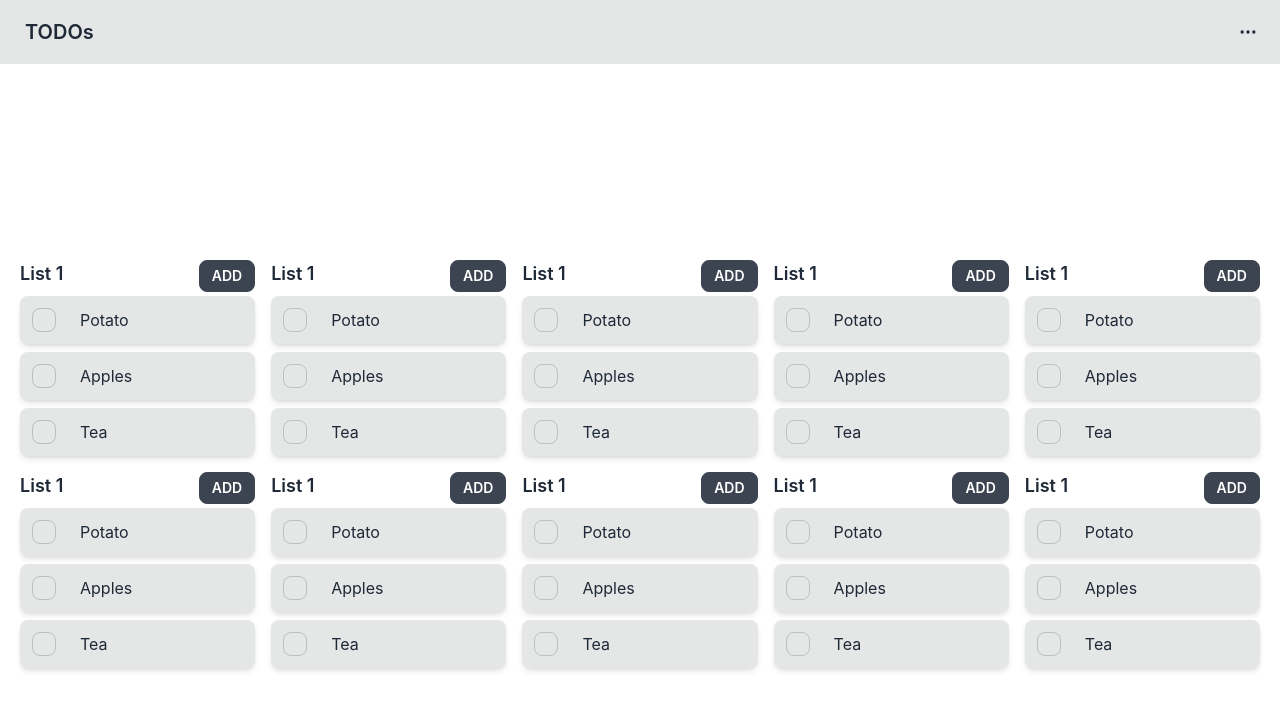
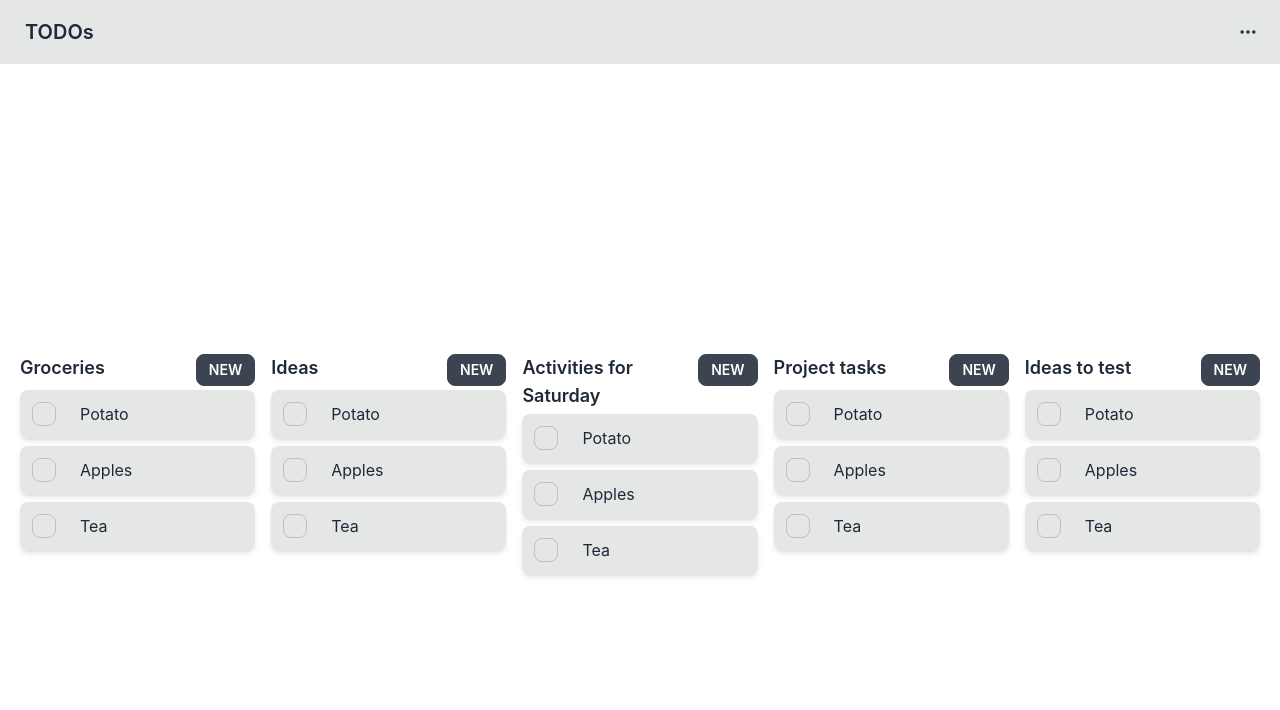
Before and after one commit to localhost5001/todolist, a React (Vite) app in the folder web/: page / in a window 1280 px wide. Shown: the top 710 px of the page. Built offline with nearby package versions, Linux system fonts and the light colour scheme.

Commit message:
web: implement add new todo component

```diff
--- /dev/null
+++ b/web/src/components/newTodoItem.tsx
@@ -0,0 +1,62 @@
+import { useState, useMemo } from 'react'
+
+import { TodoItemPayload } from '@/models/todoItem'
+
+interface NewTodoItemProps {
+  listId: number
+  onSave: (payload: TodoItemPayload) => void
+}
+
+export default function NewTodoItem(props: NewTodoItemProps) {
+  const [text, setText] = useState('New Item')
+  const [checked, setChecked] = useState(false)
+
+  const disableSaveBtn = useMemo(() => {
+    return !text || text.length < 1
+  }, [text])
+
+
+  const handleSaveBtnClick = () => {
+    const payload: TodoItemPayload = {
+      checked: checked,
+      text: text,
+      listId: props.listId
+    }
+    props.onSave(payload)
+  }
+
+
+  return (
+    <div
+      className='
+        flex space-x-4
+        animate-pulse focus-within:animate-none
+        bg-neutral rounded-lg p-3 shadow-md
+        transition ease-in-out duration-200 hover:scale-105 hover:bg-neutral-focus
+      '
+    >
+      <input
+        type='checkbox' className='checkbox'
+        checked={checked}
+        onChange={() => setChecked(!checked)}
+      />
+
+      <input
+        type="text"
+        defaultValue={text}
+        onChange={e => setText(e.target.value)}
+        placeholder="Type here"
+        className="input input-ghost input-xs w-full max-w-xs text-base"
+        onFocus={e => e.target.select()}
+      />
+
+      <button
+        onClick={handleSaveBtnClick}
+        className='btn btn-xs btn-success'
+        disabled={disableSaveBtn}
+      >
+        Add
+      </button>
+    </div>
+  )
+}
--- a/web/src/components/todoItem.tsx
+++ b/web/src/components/todoItem.tsx
@@ -55,7 +55,7 @@ export default function TodoItem(props: TodoItemProps) {
       className='
         flex space-x-4
         bg-base-300 rounded-lg p-3 shadow-md
-        transition ease-in-out duration-200 hover:scale-105 hover:bg-base-200
+        transition ease-in-out duration-200 hover:scale-105 hover:bg-neutral-focus
       '
     >
       <input
--- a/web/src/components/todoList.tsx
+++ b/web/src/components/todoList.tsx
@@ -1,7 +1,18 @@
-import { useState } from 'react'
+import { useState, useMemo } from 'react'
+
 import TodoItem from '@/components/todoItem'
+import NewTodoItem from '@/components/newTodoItem'
 
-export default function TodoList () {
+import type { TodoItemPayload } from '@/models/todoItem'
+
+interface TodoListProps {
+  id: number
+  title: string
+}
+
+export default function TodoList (props: TodoListProps) {
+  const [showNewItem, setShowNewItem] = useState(false)
+
   const [items, setItems] = useState([
     { id: 1, checked: false, text: 'Potato' },
     { id: 2, checked: false, text: 'Apples' },
@@ -18,22 +29,46 @@ export default function TodoList () {
     newItems[index].text = text
     setItems(newItems)
   }
+  const handleAddBtnClick = () => {
+    setShowNewItem(!showNewItem)
+  }
+  const onSaveClick = (payload: TodoItemPayload) => {
+    console.log(payload)
+  }
+
+  const renderNewItemEl = useMemo(() => {
+    if (showNewItem) {
+      return (
+        <div className='mb-2'>
+          <NewTodoItem
+            listId={props.id}
+            onSave={onSaveClick}
+          />
+        </div>
+      )
+    }
+
+    return null
+  }, [showNewItem])
+
 
   return (
     <div className='block'>
-
       <div className='w-full flex justify-between mb-1'>
         <div className='font-semibold text-lg'>
-          List 1
+          { props.title }
         </div>
         <button
+          onClick={handleAddBtnClick}
           className='
             btn btn-sm
           '
         >
-          Add
+          { showNewItem ? 'Cancel' : 'New' }
         </button>
       </div>
+
+      { renderNewItemEl }
 
       <div className='flex flex-col space-y-2'>
         {
--- a/web/src/models/todoList.ts
+++ b/web/src/models/todoList.ts
@@ -1,4 +1,4 @@
-export interface TodoList {
+export interface TodoListModel {
   id: number
   title: string
 }
--- a/web/src/views/home.tsx
+++ b/web/src/views/home.tsx
@@ -1,21 +1,26 @@
+import { useMemo } from 'react'
 import TodoList from '@/components/todoList'
 
+import type { TodoListModel } from '@/models/todoList'
+
 export default function Home() {
+  const todoLists = useMemo<TodoListModel[]>(() => [
+    { id: 1, title: 'Groceries' },
+    { id: 2, title: 'Ideas' },
+    { id: 3, title: 'Activities for Saturday' },
+    { id: 4, title: 'Project tasks' },
+    { id: 5, title: 'Ideas to test' },
+  ], [])
+
   return (
     <div className="h-screen grid place-items-center">
       <div className='w-full p-5 flex justify-center'>
         <div className='grid grid-cols-5 gap-4 w-full h-auto'>
-          <TodoList />
-          <TodoList />
-          <TodoList />
-          <TodoList />
-          <TodoList />
-
-          <TodoList />
-          <TodoList />
-          <TodoList />
-          <TodoList />
-          <TodoList />
+          {
+            todoLists.map(l => (
+              <TodoList key={l.id} id={l.id} title={l.title} />
+            ))
+          }
         </div>
       </div>
     </div>
```
Also changed, not shown: web/src/models/todoItem.ts (+6 -3 lines).
